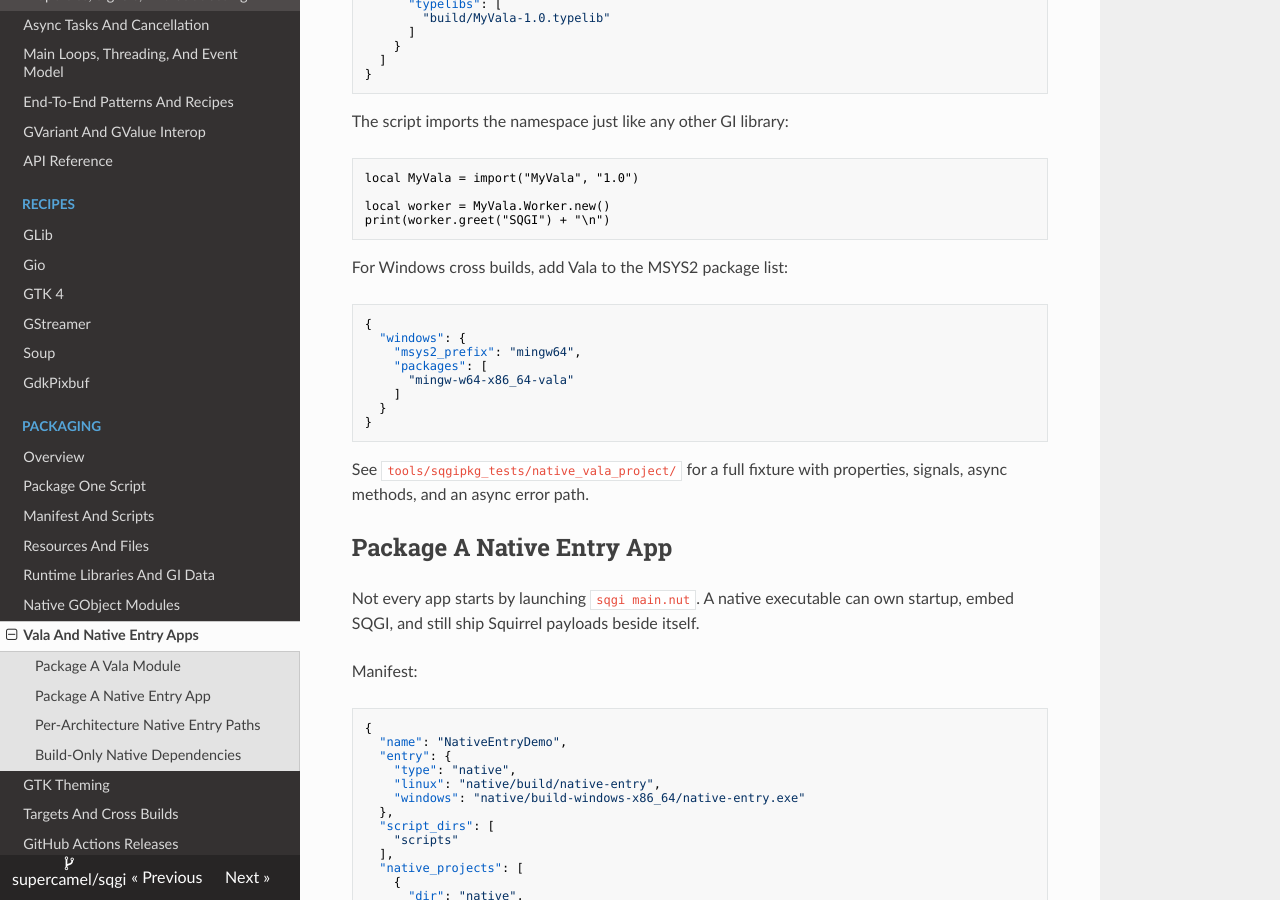
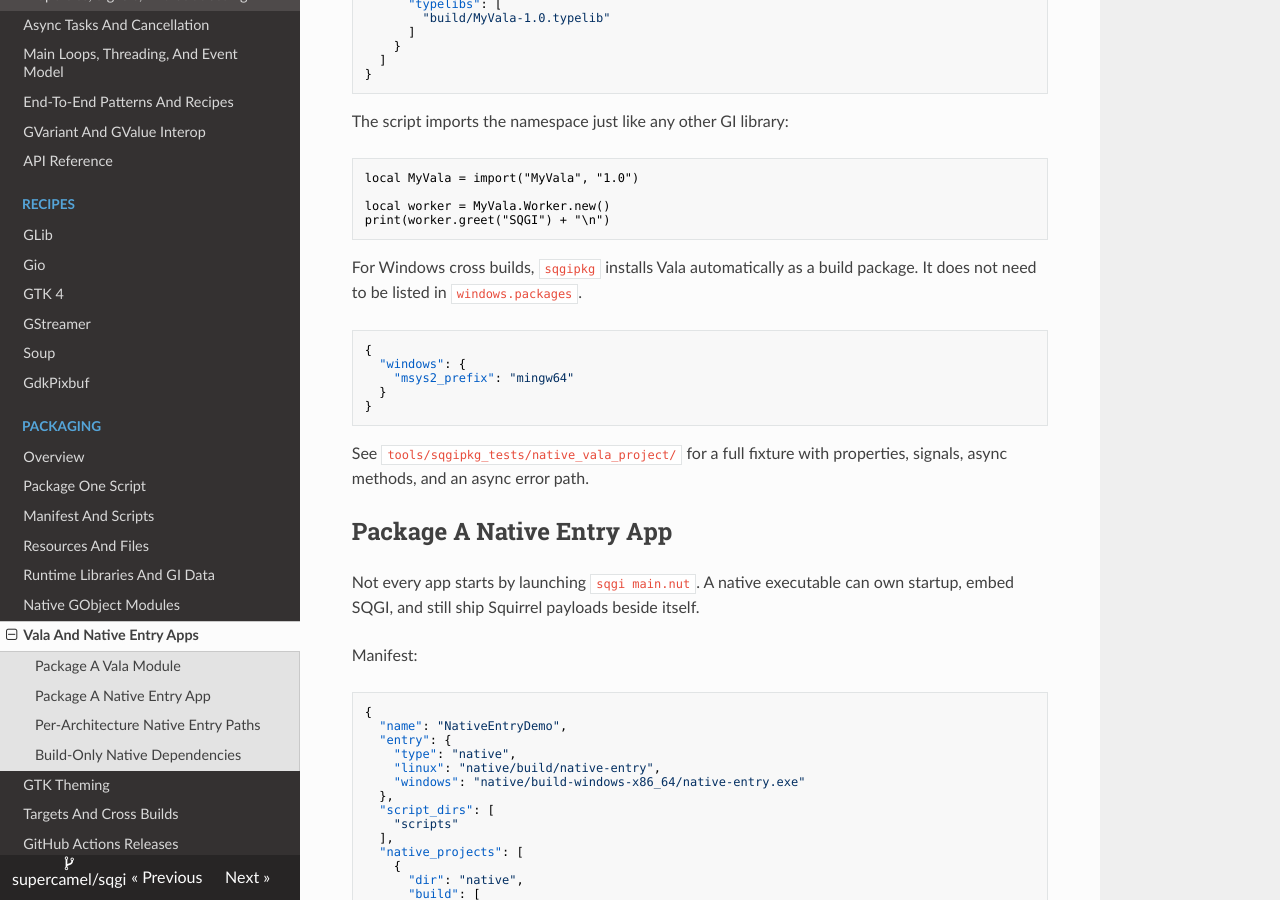
Before and after one commit to supercamel/sqgi, an MkDocs documentation site: the page built from docs/packaging/06-vala-and-native-entry.md, in a window 1280 px wide and 900 px high, scrolled down 602 px. Built offline with MkDocs 1.6.1, drawn with Linux system fonts in a browser that asks for light colours; nearby versions of some CDN libraries.

Commit message:
sqgipkg: add Windows build packages

````diff
--- a/docs/packaging/06-vala-and-native-entry.md
+++ b/docs/packaging/06-vala-and-native-entry.md
@@ -43,15 +43,13 @@ local worker = MyVala.Worker.new()
 print(worker.greet("SQGI") + "\n")
 ```
 
-For Windows cross builds, add Vala to the MSYS2 package list:
+For Windows cross builds, `sqgipkg` installs Vala automatically as a build
+package. It does not need to be listed in `windows.packages`.
 
 ```json
 {
   "windows": {
-    "msys2_prefix": "mingw64",
-    "packages": [
-      "mingw-w64-x86_64-vala"
-    ]
+    "msys2_prefix": "mingw64"
   }
 }
 ```
````
Also changed, not shown: docs/packaging/09-github-actions-release.md (+2 -2 lines), tools/MANUAL.md (+3 -5 lines), tools/README.md (+24 -8 lines), 9 other files.
